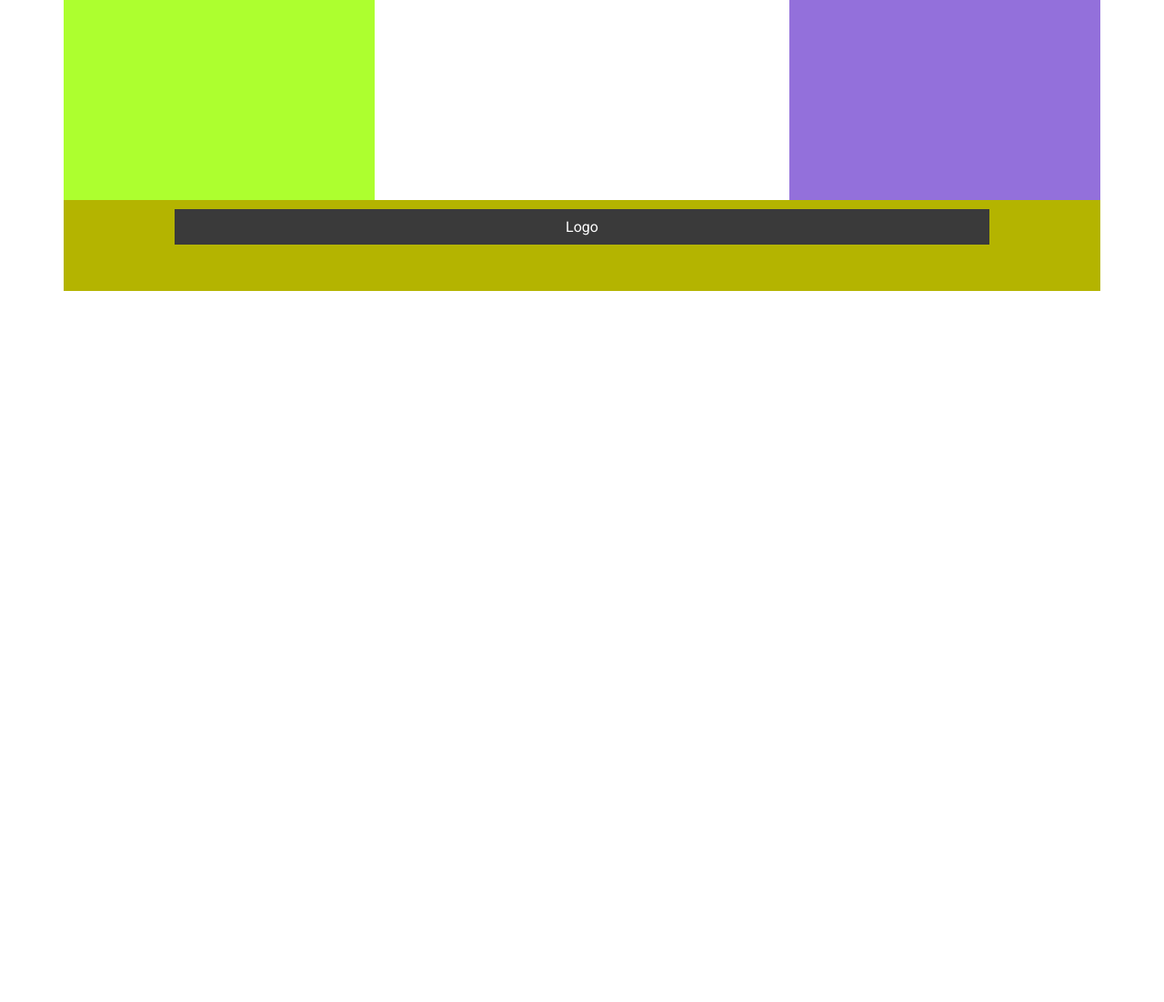
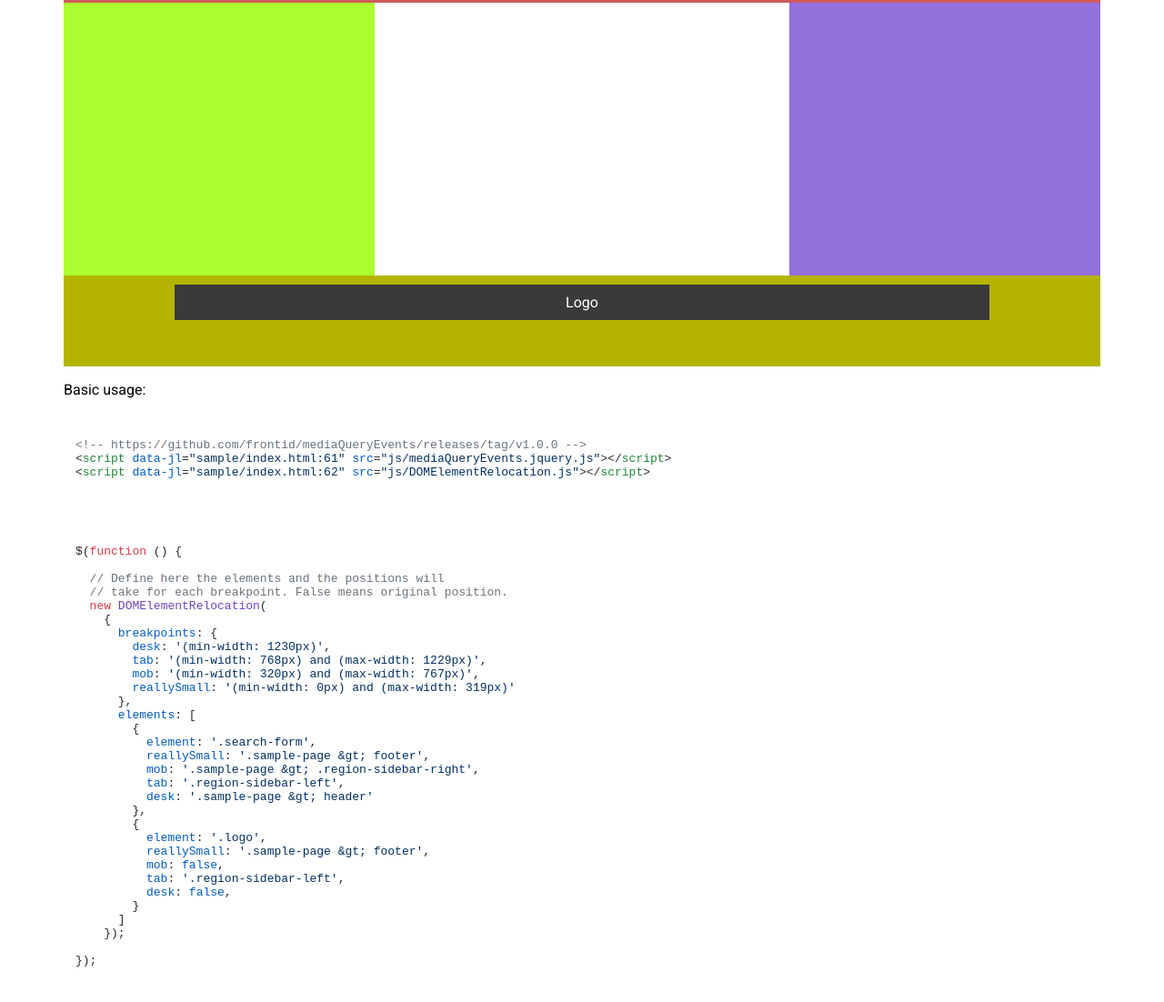
Before and after one commit to frontid/DOMElementRelocation, a website: page sample/index.html in a window 1280 px wide. Shown: the part 364-1466 px from the top of the page at 91% size. Before the commit the page ends 800 px from the top, so only its background shows below. Drawn offline with nearby package versions, Linux system fonts and the light colour scheme.

Commit message:
Updated documentation.

```diff
--- a/sample/css/sample.css
+++ b/sample/css/sample.css
@@ -15,11 +15,16 @@
 
 h1, h2 {
     margin-top: 0;
+    word-break: break-all;
 }
 
 body {
     margin: 0;
     padding: 0;
+}
+
+code, code * {
+    font-family: monospace !important;
 }
 
 .editor-container {
--- a/sample/index.html
+++ b/sample/index.html
@@ -1,18 +1,15 @@
 <!DOCTYPE html>
-<html>
+<html lang="en">
 <head>
     <meta charset="utf-8">
     <title>jQueryDOMElementRelocation sample</title>
+    <meta name="viewport" content="width=device-width, initial-scale=1.0"/>
 
-    <!-- For sample purposes. -->
-    <script src="https://code.jquery.com/jquery-3.3.1.js"></script>
     <link href="https://fonts.googleapis.com/css?family=Roboto:400,700,900" rel="stylesheet">
     <link rel="stylesheet" href="css/sample.css">
-
-    <!--Plugin and dependencies.-->
-    <script src="./js/mediaQueryEvents.jquery.js"></script>
-    <script src="../dist/DOMElementRelocation.js"></script>
-    <script src="./js/sample.js"></script>
+    <link rel="stylesheet" href="//cdnjs.cloudflare.com/ajax/libs/highlight.js/9.15.10/styles/github.min.css">
+    <script src="https://code.jquery.com/jquery-3.3.1.js"></script>
+    <script src="//cdnjs.cloudflare.com/ajax/libs/highlight.js/9.15.10/highlight.min.js"></script>
 </head>
 
 <body>
@@ -20,6 +17,7 @@
 <div class="editor-container">
     <div class="heading">
         <h1>jQueryDOMElementRelocation sample</h1>
+        <p>Relocate DOM elements when the browser reaches a breakpoint.</p>
         <p>Resize the browser to see it in action.</p>
     </div>
 
@@ -29,6 +27,7 @@
 <div class="output-container">
     <div id="output">
 
+        <h2>Resize the browser, "Logo" & "Search box" will be repositioned.</h2>
         <div class="sample-page clearfix">
             <header>
                 <div class="search-form">
@@ -54,7 +53,66 @@
         </div>
 
     </div>
+
+    <p>Basic usage:</p>
+
+    <pre><code class="xml">
+<!-- https://github.com/frontid/mediaQueryEvents/releases/tag/v1.0.0 -->
+<script src="js/mediaQueryEvents.jquery.js"></script>
+<script src="js/DOMElementRelocation.js"></script>
+</code></pre>
+
+    <pre><code class="javascript">
+
+$(function () {
+
+  // Define here the elements and the positions will
+  // take for each breakpoint. False means original position.
+  new DOMElementRelocation(
+    {
+      breakpoints: {
+        desk: '(min-width: 1230px)',
+        tab: '(min-width: 768px) and (max-width: 1229px)',
+        mob: '(min-width: 320px) and (max-width: 767px)',
+        reallySmall: '(min-width: 0px) and (max-width: 319px)'
+      },
+      elements: [
+        {
+          element: '.search-form',
+          reallySmall: '.sample-page > footer',
+          mob: '.sample-page > .region-sidebar-right',
+          tab: '.region-sidebar-left',
+          desk: '.sample-page > header'
+        },
+        {
+          element: '.logo',
+          reallySmall: '.sample-page > footer',
+          mob: false,
+          tab: '.region-sidebar-left',
+          desk: false,
+        }
+      ]
+    });
+
+});
+
+</code></pre>
 </div>
 
+<script>
+  document.querySelectorAll("code").forEach(function (element) {
+    element.innerHTML = element.innerHTML
+      .replace(/&/g, "&amp;")
+      .replace(/</g, "&lt;")
+      .replace(/>/g, "&gt;")
+      .replace(/"/g, "&quot;")
+      .replace(/'/g, "&#039;");
+  });
+</script>
+
+<script src="js/mediaQueryEvents.jquery.js"></script>
+<script src="../dist/DOMElementRelocation.js"></script>
+<script src="./js/sample.js"></script>
+<script>hljs.initHighlightingOnLoad();</script>
 </body>
 </html>
```
